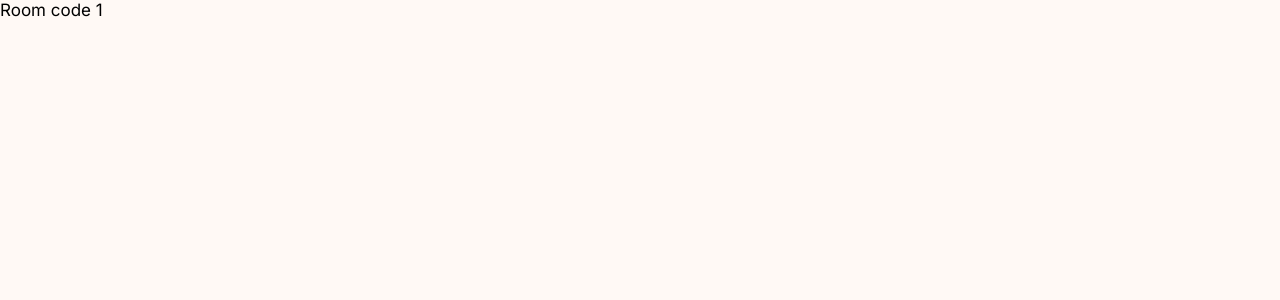
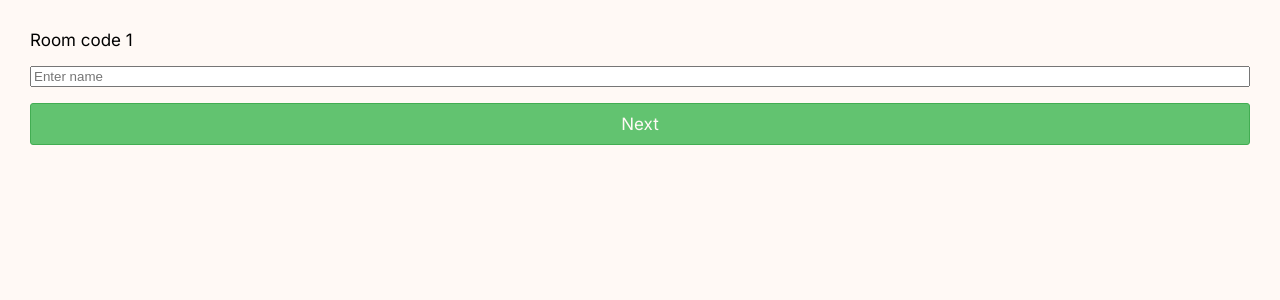
Before and after one commit to Whos-Who/frontend, a React (Create React App) app: page /room/1 in a window 1280 px wide. Shown: the top 300 px of the page. Built offline with nearby package versions, Linux system fonts and the light colour scheme.

Commit message:
feat: configure player reducer in redux

```diff
--- a/src/pages/Room.tsx
+++ b/src/pages/Room.tsx
@@ -1,14 +1,56 @@
-import React from "react";
+import { nanoid } from "nanoid";
+import React, { useState } from "react";
 import { useParams } from "react-router";
+import styled from "styled-components";
+
+import Button from "../components/Button";
+import { useAppDispatch, useAppSelector } from "../redux/hooks";
+import { setNameAndId } from "../redux/playerSlice";
+
+const Wrapper = styled.div`
+  display: flex;
+  flex-direction: column;
+  gap: 1rem;
+  padding: 30px;
+`;
 
 type RoomParams = {
   id: string;
 };
 
 const Room: React.FC = function () {
+  const dispatch = useAppDispatch();
+  const { player } = useAppSelector((state) => state);
   const { id } = useParams<RoomParams>();
 
-  return <div>Room code {id}</div>;
+  const [name, setName] = useState("");
+
+  const handleNameChange = (e: React.ChangeEvent<HTMLInputElement>) => {
+    setName(e.target.value);
+  };
+
+  // TODO: validate name
+  const handleNextClick = () => {
+    dispatch(setNameAndId({ id: nanoid(), name: name }));
+  };
+
+  return (
+    <Wrapper>
+      Room code {id}
+      {player.id == null ? (
+        <>
+          <input
+            type="text"
+            placeholder="Enter name"
+            onChange={handleNameChange}
+          />
+          <Button onClick={handleNextClick}>Next</Button>
+        </>
+      ) : (
+        <p>welcome {player.name}</p>
+      )}
+    </Wrapper>
+  );
 };
 
 export default Room;
--- /dev/null
+++ b/src/redux/playerSlice.ts
@@ -0,0 +1,26 @@
+import { createSlice } from "@reduxjs/toolkit";
+
+interface PlayerState {
+  id: string | null;
+  name: string | null;
+}
+
+const initialState: PlayerState = {
+  id: null,
+  name: null,
+};
+
+export const playerSlice = createSlice({
+  name: "player",
+  initialState,
+  reducers: {
+    setNameAndId: (state, action) => {
+      state.id = action.payload.id;
+      state.name = action.payload.name;
+    },
+  },
+});
+
+export const { setNameAndId } = playerSlice.actions;
+
+export default playerSlice.reducer;
--- a/src/redux/store.ts
+++ b/src/redux/store.ts
@@ -1,8 +1,11 @@
 import { configureStore } from "@reduxjs/toolkit";
-// ...
+
+import playerSlice from "./playerSlice";
 
 const store = configureStore({
-  reducer: {},
+  reducer: {
+    player: playerSlice,
+  },
 });
 
 // Infer the `RootState` and `AppDispatch` types from the store itself
```
Also changed, not shown: src/app.d.ts (added, +27 -0 lines).
